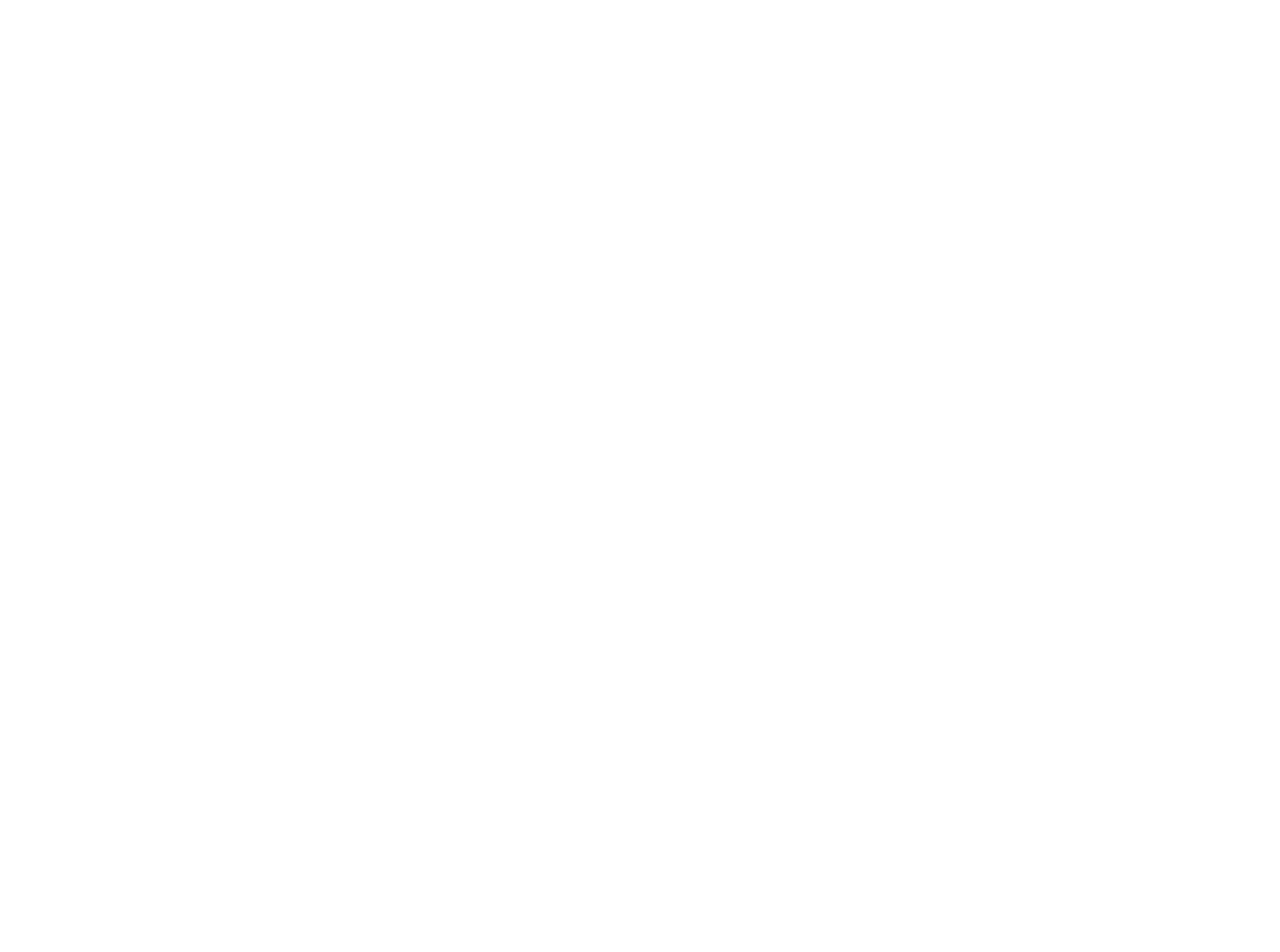
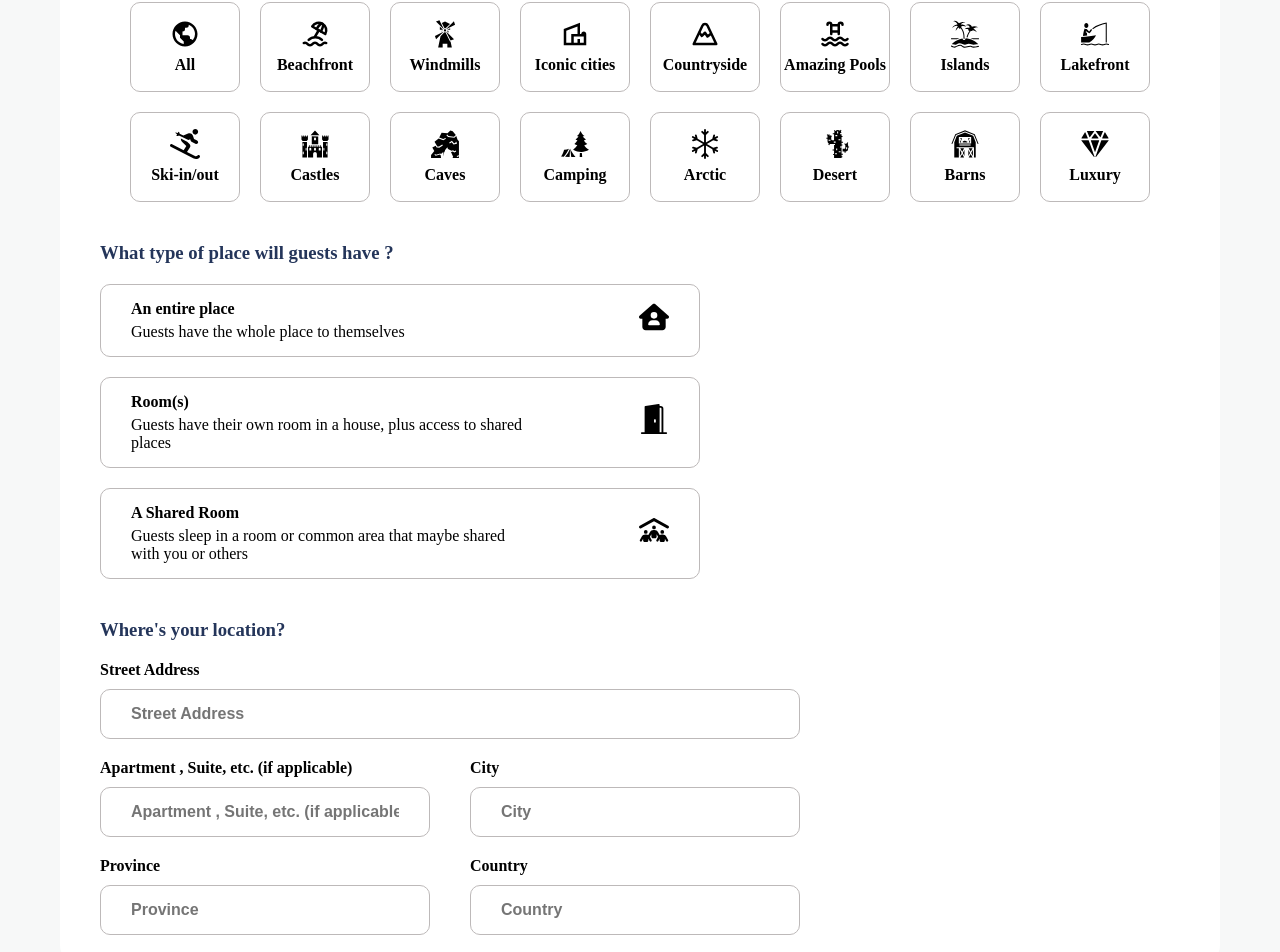
Before and after one commit to itsAadityaSharma/Dream-Nest, a React (Create React App) app in the folder client/: page /create_listing in a window 1280 px wide. Before the commit this address had no page. Shown: the part 346-1298 px from the top of the page. Before the commit the page ends 800 px from the top, so only its background shows below. Built offline with nearby package versions, Linux system fonts and the light colour scheme.

Commit message:
ListingPage

```diff
--- a/client/src/App.js
+++ b/client/src/App.js
@@ -3,6 +3,7 @@
 import HomePage from "./pages/HomePage";
 import RegisterPage from "./pages/RegisterPage";
 import LoginPage from "./pages/LoginPage";
+import CreateListing from "./pages/CreateListing";
 
 function App() {
   return (
@@ -12,6 +13,7 @@
           <Route path="/" element={<HomePage />} />
           <Route path="/register" element={<RegisterPage />} />
           <Route path="/login" element={<LoginPage />} />
+          <Route path="/create_listing" element={<CreateListing />} />
           <Route />
           <Route />
         </Routes>
--- /dev/null
+++ b/client/src/pages/CreateListing.jsx
@@ -0,0 +1,81 @@
+import React from "react";
+import "../styles/CreateListing.scss";
+import Navbar from "../components/Navbar";
+import { categories } from "../data";
+import { types } from "../data";
+
+const CreateListing = () => {
+  return (
+    <>
+      <Navbar />
+      <div className="create-listing">
+        <h1>Publish Your Place</h1>
+        <form action="">
+          <div className="create-listing_step1">
+            <h2>Step 1 : Tell us about your place</h2>
+            <hr />
+            <h3>Which of these categories best describes your place?</h3>
+            <div className="category-list">
+              {categories.map((item, index) => (
+                <div className="category" key={index}>
+                  <div className="category_icon">{item.icon}</div>
+                  <p>{item.label}</p>
+                </div>
+              ))}
+            </div>
+            <h3>What type of place will guests have ?</h3>
+            <div className="type-list">
+              {types?.map((item, index) => (
+                <div className="type">
+                  <div className="type_text">
+                    <h4>{item.name}</h4>
+                    <p>{item.description}</p>
+                  </div>
+                  <div className="type_icon">{item.icon}</div>
+                </div>
+              ))}
+            </div>
+            <h3>Where's your location?</h3>
+            <div className="full">
+              <div className="location">
+                <p>Street Address</p>
+                <input
+                  type="text"
+                  placeholder="Street Address"
+                  name="streetAddress"
+                  required
+                />
+              </div>
+            </div>
+            <div className="half">
+              <div className="location">
+                <p>Apartment , Suite, etc. (if applicable)</p>
+                <input
+                  type="text"
+                  placeholder="Apartment , Suite, etc. (if applicable)"
+                  name="aptSuite"
+                />
+              </div>
+              <div className="location">
+                <p>City</p>
+                <input type="text" placeholder="City" name="city" />
+              </div>
+            </div>
+            <div className="half">
+              <div className="location">
+                <p>Province</p>
+                <input type="text" placeholder="Province" name="province" />
+              </div>
+              <div className="location">
+                <p>Country</p>
+                <input type="text" placeholder="Country" name="country" />
+              </div>
+            </div>
+          </div>
+        </form>
+      </div>
+    </>
+  );
+};
+
+export default CreateListing;
```
